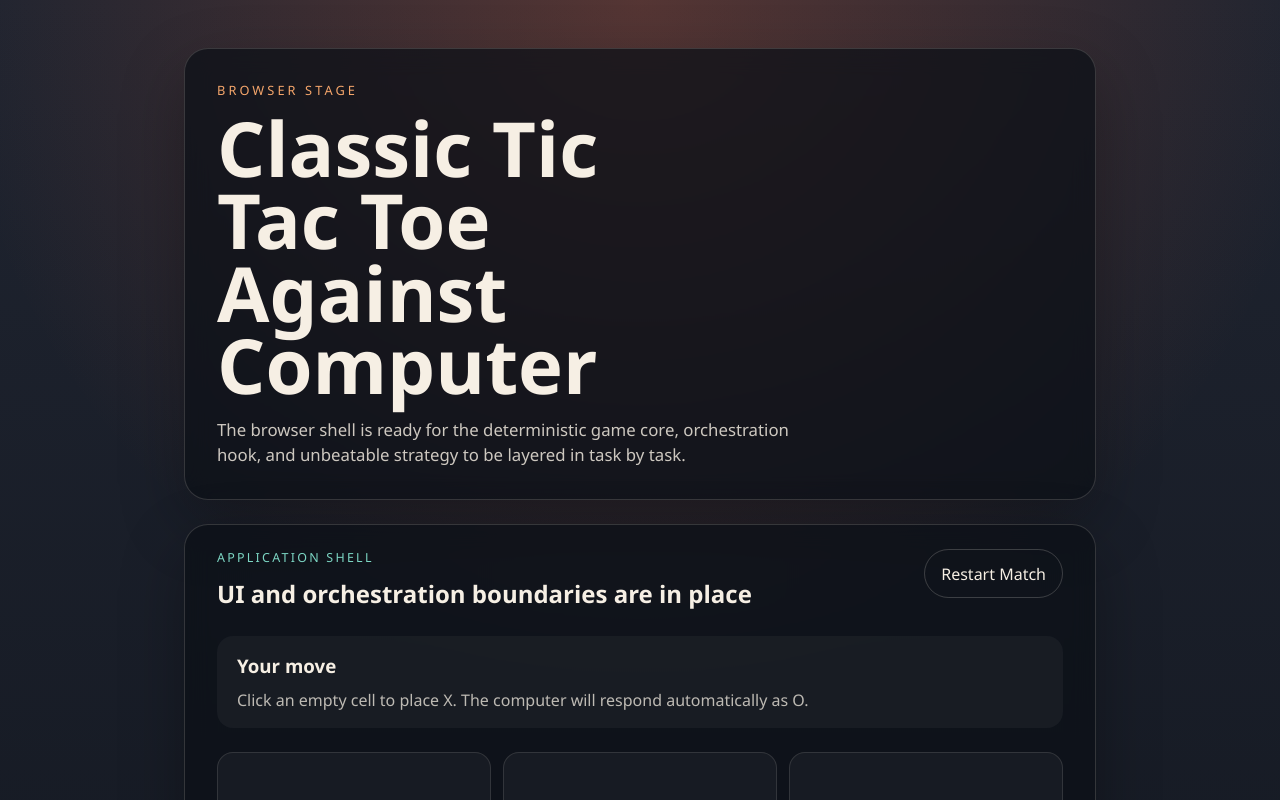
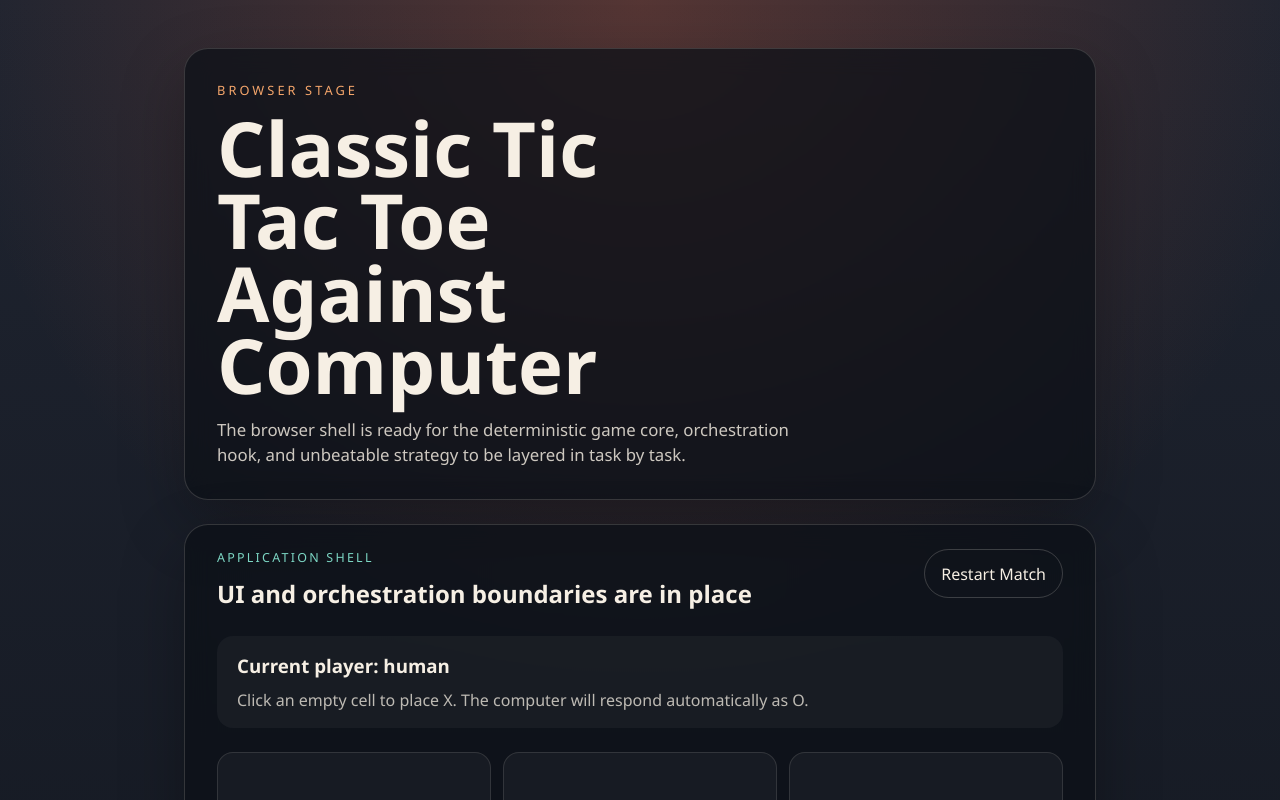
Before and after one commit to pchemguy/TicTacToe-PLAYGROUND-SpecKit-Copilot-GPT54, a React (Vite) app: page / in a window 1280 px wide. Shown: the top 800 px of the page. Built offline with nearby package versions, Linux system fonts and the light colour scheme.

Commit message:
T020 (#26): render current game status

```diff
--- a/src/app/App.tsx
+++ b/src/app/App.tsx
@@ -1,17 +1,15 @@
+import type { GameState } from '../game/core/types';
 import { GameBoard } from '../ui/components/GameBoard';
 import { GameStatusPanel } from '../ui/components/GameStatusPanel';
 import { RestartButton } from '../ui/components/RestartButton';
 import { useTicTacToeGame } from './hooks/useTicTacToeGame';
 
-export function App() {
-  const { gameState, playHumanMove, restartGame } = useTicTacToeGame();
+interface AppProps {
+  initialGameState?: GameState;
+}
 
-  const statusTitle =
-    gameState.status.kind === 'ongoing' ? 'Your move' : 'Round complete';
-  const statusDetail =
-    gameState.status.kind === 'ongoing'
-      ? 'Click an empty cell to place X. The computer will respond automatically as O.'
-      : 'No further moves are available in the current round.';
+export function App({ initialGameState }: AppProps = {}) {
+  const { gameState, playHumanMove, restartGame } = useTicTacToeGame(initialGameState);
 
   return (
     <main className="app-shell">
@@ -33,7 +31,7 @@ export function App() {
           <RestartButton onRestart={restartGame} />
         </div>
 
-        <GameStatusPanel title={statusTitle} detail={statusDetail} />
+        <GameStatusPanel currentPlayer={gameState.currentPlayer} status={gameState.status} />
 
         <GameBoard
           cells={gameState.board}
--- a/src/ui/components/GameStatusPanel.tsx
+++ b/src/ui/components/GameStatusPanel.tsx
@@ -1,9 +1,37 @@
+import type { GameState } from '../../game/core/types';
+
 interface GameStatusPanelProps {
-  detail: string;
-  title: string;
+  currentPlayer: GameState['currentPlayer'];
+  status: GameState['status'];
 }
 
-export function GameStatusPanel({ detail, title }: GameStatusPanelProps) {
+function getStatusCopy(currentPlayer: GameState['currentPlayer'], status: GameState['status']) {
+  if (status.kind === 'won') {
+    return {
+      title: `Winner: ${status.winner}`,
+      detail: 'Game over. Restart to play another round.',
+    };
+  }
+
+  if (status.kind === 'draw') {
+    return {
+      title: 'Result: draw',
+      detail: 'The board is full. Restart to play another round.',
+    };
+  }
+
+  return {
+    title: `Current player: ${currentPlayer}`,
+    detail:
+      currentPlayer === 'human'
+        ? 'Click an empty cell to place X. The computer will respond automatically as O.'
+        : 'Computer is resolving its move.',
+  };
+}
+
+export function GameStatusPanel({ currentPlayer, status }: GameStatusPanelProps) {
+  const { title, detail } = getStatusCopy(currentPlayer, status);
+
   return (
     <section className="status-panel" aria-live="polite">
       <h3>{title}</h3>
```
Also changed, not shown: 1 other file (tests, documents, lock files or other folders).
